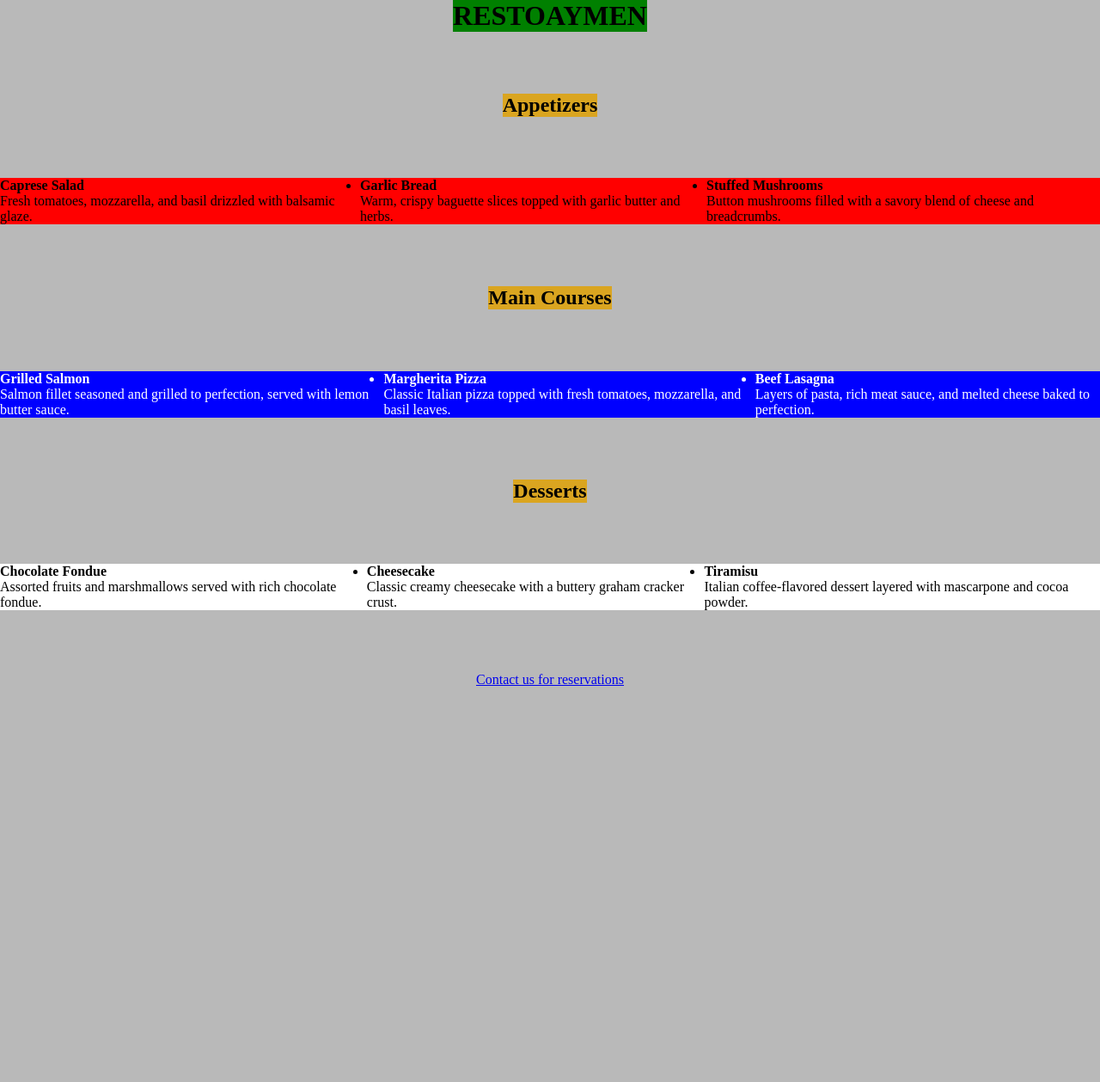
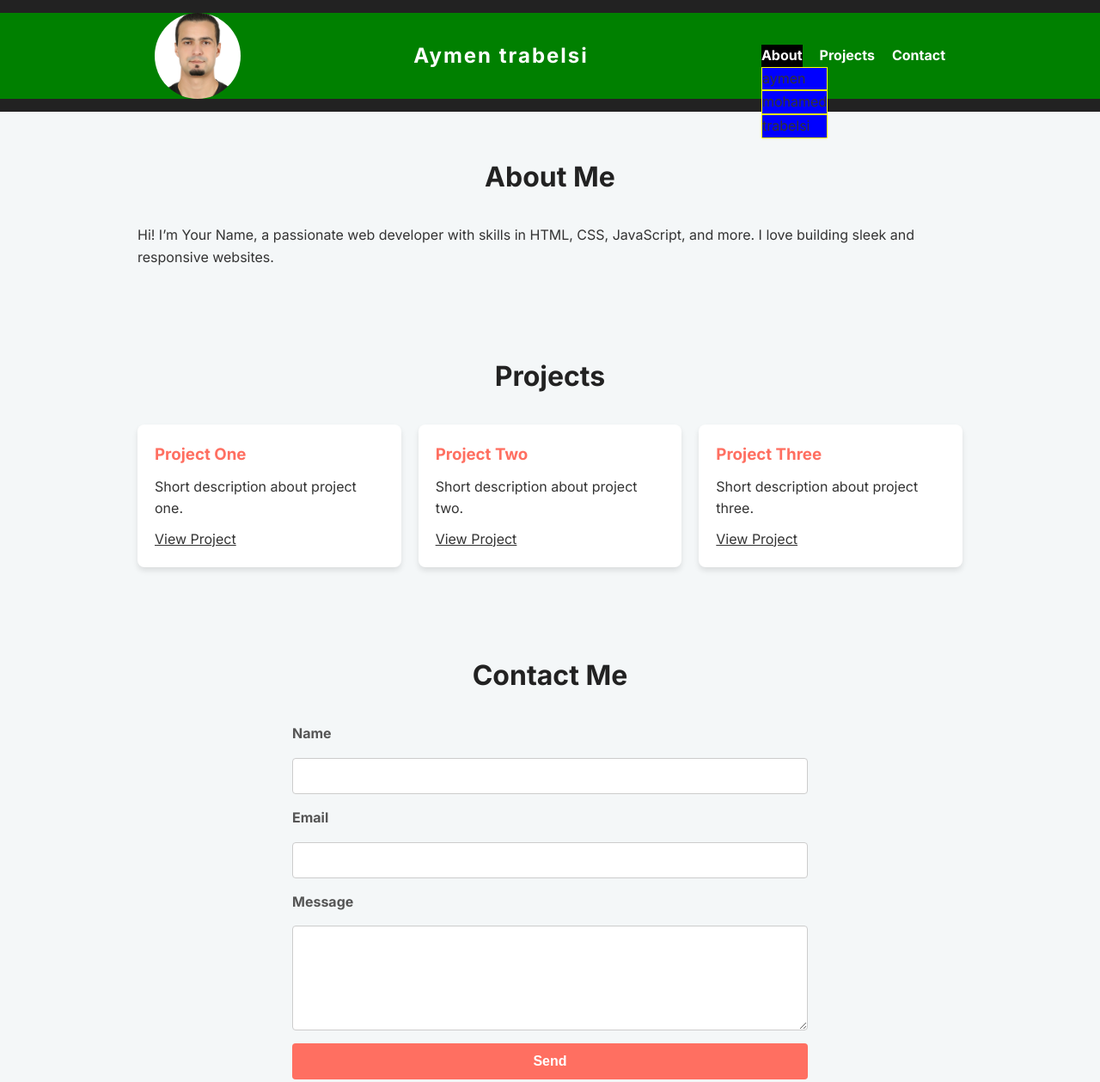
Before and after one commit to aymentrabelsi1/checkpointsgit, a website: page index.html in a window 1280 px wide. Shown: the top 1259 px of the page at 86% size. Before the commit the page ends 800 px from the top, so only its background shows below. Drawn offline with Linux system fonts and the light colour scheme.

Commit message:
hey this is my profile

```diff
--- a/index.html
+++ b/index.html
@@ -1,69 +1,85 @@
 <!DOCTYPE html>
 <html lang="en">
 <head>
-    <meta charset="UTF-8">
-    <meta name="viewport" content="width=device-width, initial-scale=1.0">
-    <link rel="stylesheet" href="style.css">
-    <title>Delicious Bites Menu</title>
+  <meta charset="UTF-8" />
+  <meta name="viewport" content="width=device-width, initial-scale=1" />
+  <title>Your Name | Portfolio</title>
+  <link rel="stylesheet" href="style.css" />
+  <link href="https://fonts.googleapis.com/css2?family=Inter:wght@400;700&display=swap" rel="stylesheet" />
 </head>
 <body>
+  <header>
+    <nav>
+      <div class="container">
+        <div id="img-con">
 
-    <h1>RESTOAYMEN</h1>
+            <img src="aymen.JPG" alt="">
+        </div>
+        <h1 class="logo">Aymen trabelsi</h1>
+    <ul class="nav-links">
+  <li id="father">
+    <a href="#about">About</a>
+    <ul id="mylist">
+      <li>aymen</li>
+      <li>mohamed</li>
+      <li>trabelsi</li>
+    </ul>
+  </li>
+  <li><a href="#projects">Projects</a></li>
+  <li><a href="#contact">Contact</a></li>
+</ul>
+      </div>
+    </nav>
+  </header>
 
+  <main>
+    <section id="about" class="section container">
+      <h2>About Me</h2>
+      <p>
+        Hi! I’m Your Name, a passionate web developer with skills in HTML, CSS, JavaScript, and more. I love building sleek and responsive websites.
+      </p>
+    </section>
 
-    <h2>Appetizers</h2>
-    <ul id="aymen">
-        <li>
-            <strong>Caprese Salad</strong>
-            <p>Fresh tomatoes, mozzarella, and basil drizzled with balsamic glaze.</p>
-        </li>
-        <li>
-            <strong>Garlic Bread</strong>
-            <p>Warm, crispy baguette slices topped with garlic butter and herbs.</p>
-        </li>
-        <li>
-            <strong>Stuffed Mushrooms</strong>
-            <p>Button mushrooms filled with a savory blend of cheese and breadcrumbs.</p>
-        </li>
+    <section id="projects" class="section container">
+      <h2>Projects</h2>
+      <div class="projects-grid">
+        <div class="project-card">
+          <h3>Project One</h3>
+          <p>Short description about project one.</p>
+          <a href="#" target="_blank">View Project</a>
+        </div>
+        <div class="project-card">
+          <h3>Project Two</h3>
+          <p>Short description about project two.</p>
+          <a href="" target="_blank">View Project</a>
+        </div>
+        <div class="project-card">
+          <h3>Project Three</h3>
+          <p>Short description about project three.</p>
+          <a href="#" target="_blank">View Project</a>
+        </div>
+      </div>
+    </section>
 
-    </ul>
+    <section id="contact" class="section container">
+      <h2>Contact Me</h2>
+      <form action="mailto:your.email@example.com" method="post" enctype="text/plain" class="contact-form">
+        <label for="name">Name</label>
+        <input type="text" id="name" name="name" required />
 
+        <label for="email">Email</label>
+        <input type="email" id="email" name="email" required />
 
-    <h2>Main Courses</h2>
-    <ul id="youness">
-        <li>
-            <strong>Grilled Salmon</strong>
-            <p>Salmon fillet seasoned and grilled to perfection, served with lemon butter sauce.</p>
-        </li>
-        <li>
-            <strong>Margherita Pizza</strong>
-            <p>Classic Italian pizza topped with fresh tomatoes, mozzarella, and basil leaves.</p>
-        </li>
-        <li>
-            <strong>Beef Lasagna</strong>
-            <p>Layers of pasta, rich meat sauce, and melted cheese baked to perfection.</p>
-        </li>
-    </ul>
+        <label for="message">Message</label>
+        <textarea id="message" name="message" rows="5" required></textarea>
 
+        <button type="submit">Send</button>
+      </form>
+    </section>
+  </main>
 
-    <h2>Desserts</h2>
-    <ul id="anas">
-        <li>
-            <strong>Chocolate Fondue</strong>
-            <p>Assorted fruits and marshmallows served with rich chocolate fondue.</p>
-        </li>
-        <li>
-            <strong>Cheesecake</strong>
-            <p>Classic creamy cheesecake with a buttery graham cracker crust.</p>
-        </li>
-        <li>
-            <strong>Tiramisu</strong>
-            <p>Italian coffee-flavored dessert layered with mascarpone and cocoa powder.</p>
-        </li>
-    </ul>
-
-
-    <p><a href="contact.html">Contact us for reservations</a></p>
-
+  <footer>
+    <p>© 2025 Aymen. All rights reserved.</p>
+  </footer>
 </body>
 </html>
--- /dev/null
+++ b/public/style.css
@@ -0,0 +1,84 @@
+* {
+  box-sizing: border-box;
+}
+
+body {
+  font-family: 'Segoe UI', Tahoma, Geneva, Verdana, sans-serif;
+  background: #f4f7f8;
+  margin: 0;
+  padding: 20px;
+  color: #333;
+}
+
+.container {
+  max-width: 480px;
+  margin: 0 auto;
+  background: white;
+  padding: 30px 40px;
+  border-radius: 8px;
+  box-shadow: 0 0 12px rgba(0, 0, 0, 0.1);
+}
+
+h1, h2 {
+  text-align: center;
+  margin-bottom: 20px;
+  color: #007acc;
+}
+
+form {
+  display: flex;
+  flex-direction: column;
+}
+
+label {
+  margin-bottom: 6px;
+  font-weight: 600;
+}
+
+input[type="text"],
+input[type="email"] {
+  padding: 10px;
+  margin-bottom: 18px;
+  border: 1px solid #ccc;
+  border-radius: 5px;
+  font-size: 1em;
+  transition: border-color 0.3s ease;
+}
+
+input[type="text"]:focus,
+input[type="email"]:focus {
+  border-color: #007acc;
+  outline: none;
+}
+
+button {
+  padding: 12px;
+  background-color: #007acc;
+  border: none;
+  border-radius: 5px;
+  color: white;
+  font-weight: bold;
+  cursor: pointer;
+  font-size: 1.1em;
+  transition: background-color 0.3s ease;
+}
+
+button:hover {
+  background-color: #005fa3;
+}
+
+#usersList {
+  list-style: none;
+  padding: 0;
+  margin-top: 10px;
+}
+
+#usersList li {
+  padding: 12px 15px;
+  background: #e3f2fd;
+  margin-bottom: 10px;
+  border-radius: 6px;
+  font-weight: 600;
+  display: flex;
+  justify-content: space-between;
+}
--- a/style.css
+++ b/style.css
@@ -1,37 +1,163 @@
+/* Reset some default */
 * {
+  box-sizing: border-box;
+  margin: 0;
   padding: 0;
-  margin: 0 auto;
-  box-sizing: border-box;
 }
 
-body{background-color: rgb(185, 185, 185);
-  display: flex;
-  min-height: 100vh;
-  justify-content: space-between;
-  flex-direction: column;
+body {
+font-family: 'Inter', 'Roboto', sans-serif;
+
+  line-height: 1.6;
+  background: #f4f7f8;
+  color: #333;
+}
+
+nav{background-color: green;}
+
+.container {
+  max-width: 960px;
+  margin: 0 auto;
+  padding: 0 20px;
 
 }
-body h1{background-color: green;}
-
-body h2{background-color: goldenrod;}
+#img-con{width: 100px;height: 100px;overflow: hidden;border-radius: 800px;}
 
 
+#img-con  img {
+  width: 100%;
+  height: 100%;
+  object-fit: cover;
+}
+header {
+  background: #222;
+  padding: 15px 0;
+}
 
+.logo {
+  color: #fff;
+  font-weight: 700;
+  font-size: 24px;
+  letter-spacing: 2px;
+}
 
-#aymen{
-  width: 100%;
-  background-color: red;display: flex;justify-content: space-between;flex-direction: row;}
+nav .nav-links {
+  list-style: none;
+  display: flex;
+  gap: 20px;
+}
 
-  #youness{
-    background-color: blue;
-    width:100%;display: flex;flex-direction: row;
-    justify-content: space-around;
-  }
+nav .nav-links li a {
+  color: #fff;
+  text-decoration: none;
+  font-weight: 600;
+  transition: color 0.3s;
+}
 
-  #youness li {color: white;}
-  #anas{
-    background-color: white; display: flex;
-    width: 100%;
-top: 230px;
+nav .nav-links li a:hover {
+  color: #ff6f61;
+}
 
-  }
+nav .container {
+  display: flex;
+  justify-content: space-between;
+  align-items: center;
+}
+
+.section {
+  padding: 50px 0;
+}
+
+h2 {
+  text-align: center;
+  margin-bottom: 30px;
+  font-size: 2rem;
+  color: #222;
+}
+
+.projects-grid {
+  display: grid;
+  grid-template-columns: repeat(auto-fit, minmax(250px, 1fr));
+  gap: 20px;
+}
+
+.project-card {
+  background: #fff;
+  padding: 20px;
+  border-radius: 8px;
+  box-shadow: 0 4px 6px rgb(0 0 0 / 0.1);
+  transition: transform 0.2s ease;
+}
+
+.project-card:hover {
+  transform: translateY(-5px);
+}
+
+.project-card h3 {
+  margin-bottom: 10px;
+  color: #ff6f61;
+}
+
+.project-card a {
+  display: inline-block;
+  margin-top: 10px;
+  color: #333;
+  text-decoration: underline;
+}
+
+.contact-form {
+  max-width: 600px;
+  margin: 0 auto;
+  display: flex;
+  flex-direction: column;
+  gap: 15px;
+}
+
+.contact-form label {
+  font-weight: 600;
+  color: #555;
+}
+
+.contact-form input,
+.contact-form textarea {
+  padding: 10px;
+  border: 1px solid #ccc;
+  border-radius: 4px;
+  font-family: inherit;
+  font-size: 1rem;
+}
+
+.contact-form button {
+  background: #ff6f61;
+  border: none;
+  padding: 12px;
+  color: white;
+  font-weight: 700;
+  font-size: 1rem;
+  cursor: pointer;
+  border-radius: 4px;
+  transition: background 0.3s;
+}
+
+.contact-form button:hover {
+  background: #e55b50;
+}
+
+footer {
+  text-align: center;
+  padding: 20px 0;
+  background: #222;
+  color: #ccc;
+  font-size: 0.9rem;
+}
+
+#mylist{background-color: red;
+  position: absolute;
+  display: block;
+  list-style: none;}
+
+  #mylist li{border: 1px solid yellow;background-color:blue;}
+
+#father{background-color: black;}
+
+#father:hover #mylist{display: block;height: 80px;}
```
Also changed, not shown: app.js (added, +116 -0 lines), package.json (added, +23 -0 lines), public/app.js (added, +103 -0 lines), public/index.html (added, +32 -0 lines), aymen.JPG (added), 1 other file.
